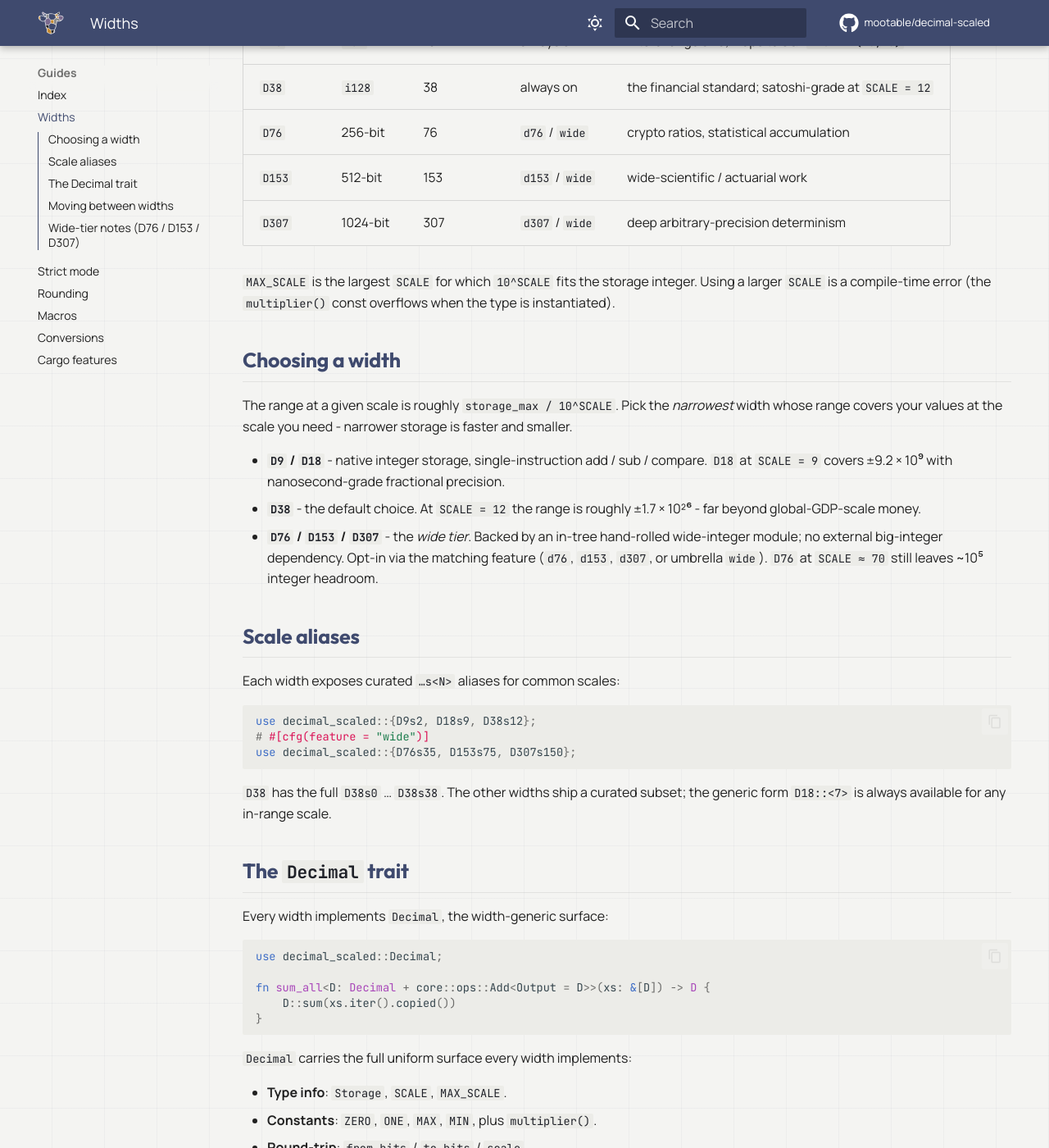
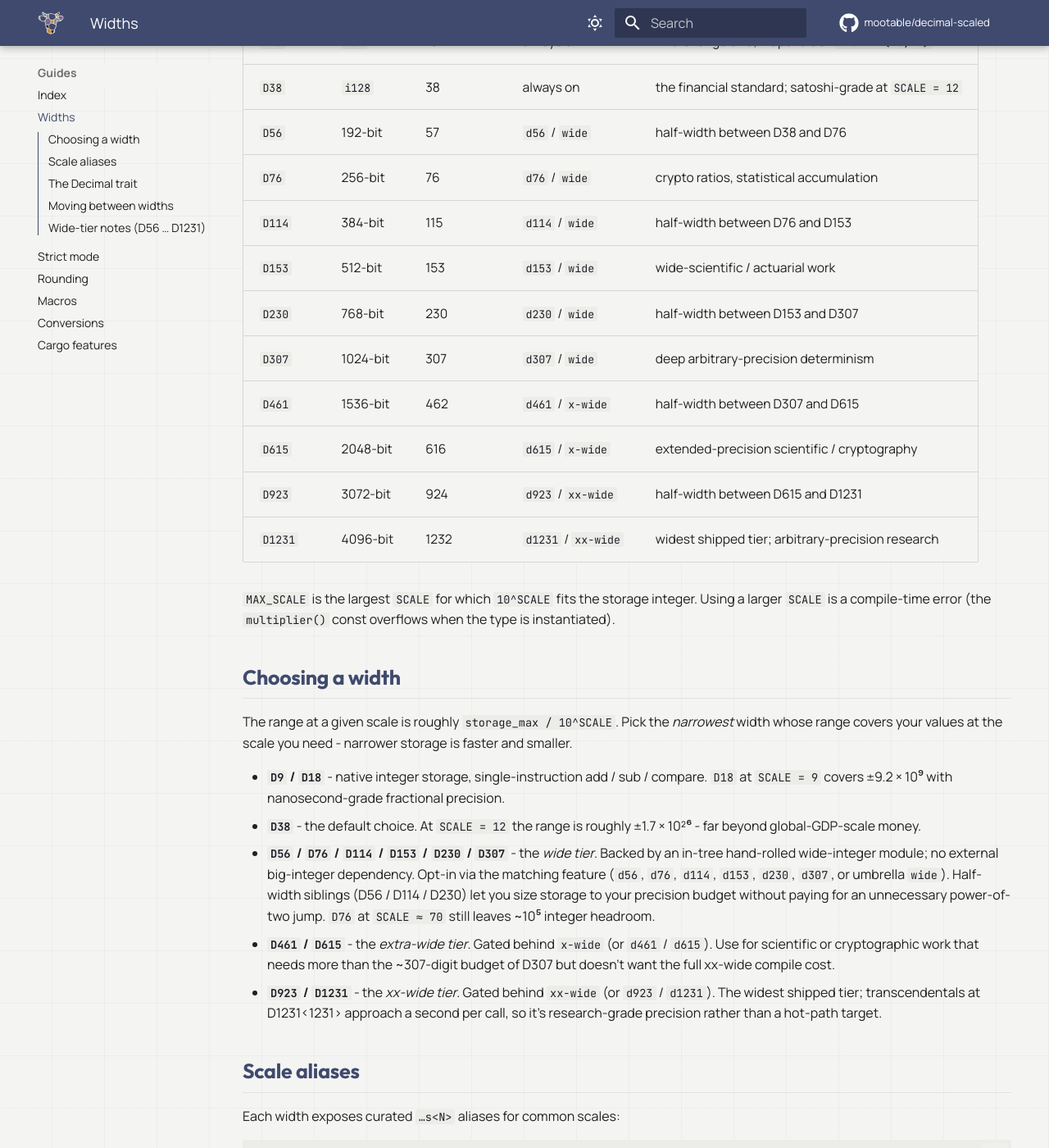
Before and after one commit to mootable/decimal-scaled, an MkDocs documentation site: the page built from docs/widths.md, in a window 1280 px wide and 1400 px high, scrolled down 416 px. Shown: the whole window at 82% size. Built offline with MkDocs 1.6.1 and Material for MkDocs 9.7.7, drawn with Linux system fonts in a browser that asks for light colours; comment, search, counter and statistics services are not loaded; some of the changed text lies outside the part shown.

Commit message:
docs: catalogue new tiers in docs/widths.md and docs/benchmarks.md
- widths.md: full table now lists D9 through D1231 with feature gate
  and typical use; per-tier prose mentions the wide / x-wide / xx-wide
  umbrella mapping and notes the half-width siblings exist so users
  can size storage to their precision budget without paying for an
  unnecessary power-of-two jump.
- benchmarks.md: storage-tier-and-algorithm-of-record table and the
  strict transcendental work-integer table both cover every shipped
  tier. The arithmetic and strict-transcendental measurement tables
  still need a sweep refresh — that comes after the full_matrix +
  library_comparison runs finish.

````diff
--- a/docs/widths.md
+++ b/docs/widths.md
@@ -1,18 +1,25 @@
 # The width family
 
-`decimal-scaled` ships six storage widths. They all have the same API
-shape - the same methods, the same const generic `SCALE`, the same
+`decimal-scaled` ships thirteen storage widths. They all have the same
+API shape - the same methods, the same const generic `SCALE`, the same
 `Decimal` trait impl - and differ only in the size of the backing
 integer, which sets the range and the maximum usable scale.
 
 | Type | Storage | `MAX_SCALE` | Feature gate | Typical use |
 |---|---|---|---|---|
-| `D9`   | `i32`   | 9   | always on | embedded / register-sized ledgers |
-| `D18`   | `i64`   | 18  | always on | interchange size; maps to SQL `DECIMAL(18, s)` |
-| `D38`  | `i128`  | 38  | always on | the financial standard; satoshi-grade at `SCALE = 12` |
-| `D76`  | 256-bit | 76  | `d76` / `wide` | crypto ratios, statistical accumulation |
-| `D153`  | 512-bit | 153 | `d153` / `wide` | wide-scientific / actuarial work |
-| `D307` | 1024-bit| 307 | `d307` / `wide` | deep arbitrary-precision determinism |
+| `D9`    | `i32`     | 9    | always on        | embedded / register-sized ledgers |
+| `D18`   | `i64`     | 18   | always on        | interchange size; maps to SQL `DECIMAL(18, s)` |
+| `D38`   | `i128`    | 38   | always on        | the financial standard; satoshi-grade at `SCALE = 12` |
+| `D56`   | 192-bit   | 57   | `d56` / `wide`   | half-width between D38 and D76 |
+| `D76`   | 256-bit   | 76   | `d76` / `wide`   | crypto ratios, statistical accumulation |
+| `D114`  | 384-bit   | 115  | `d114` / `wide`  | half-width between D76 and D153 |
+| `D153`  | 512-bit   | 153  | `d153` / `wide`  | wide-scientific / actuarial work |
+| `D230`  | 768-bit   | 230  | `d230` / `wide`  | half-width between D153 and D307 |
+| `D307`  | 1024-bit  | 307  | `d307` / `wide`  | deep arbitrary-precision determinism |
+| `D461`  | 1536-bit  | 462  | `d461` / `x-wide`  | half-width between D307 and D615 |
+| `D615`  | 2048-bit  | 616  | `d615` / `x-wide`  | extended-precision scientific / cryptography |
+| `D923`  | 3072-bit  | 924  | `d923` / `xx-wide` | half-width between D615 and D1231 |
+| `D1231` | 4096-bit  | 1232 | `d1231` / `xx-wide`| widest shipped tier; arbitrary-precision research |
 
 `MAX_SCALE` is the largest `SCALE` for which `10^SCALE` fits the storage
 integer. Using a larger `SCALE` is a compile-time error (the
@@ -29,10 +36,21 @@ narrower storage is faster and smaller.
   nanosecond-grade fractional precision.
 - **`D38`** - the default choice. At `SCALE = 12` the range is roughly
   ±1.7 × 10²⁶ - far beyond global-GDP-scale money.
-- **`D76` / `D153` / `D307`** - the *wide tier*. Backed by an in-tree
-  hand-rolled wide-integer module; no external big-integer dependency.
-  Opt-in via the matching feature (`d76`, `d153`, `d307`, or umbrella
-  `wide`). `D76` at `SCALE ≈ 70` still leaves ~10⁵ integer headroom.
+- **`D56` / `D76` / `D114` / `D153` / `D230` / `D307`** - the *wide tier*.
+  Backed by an in-tree hand-rolled wide-integer module; no external
+  big-integer dependency. Opt-in via the matching feature
+  (`d56`, `d76`, `d114`, `d153`, `d230`, `d307`, or umbrella `wide`).
+  Half-width siblings (D56 / D114 / D230) let you size storage to your
+  precision budget without paying for an unnecessary power-of-two jump.
+  `D76` at `SCALE ≈ 70` still leaves ~10⁵ integer headroom.
+- **`D461` / `D615`** - the *extra-wide tier*. Gated behind `x-wide`
+  (or `d461` / `d615`). Use for scientific or cryptographic work that
+  needs more than the ~307-digit budget of D307 but doesn't want the
+  full xx-wide compile cost.
+- **`D923` / `D1231`** - the *xx-wide tier*. Gated behind `xx-wide`
+  (or `d923` / `d1231`). The widest shipped tier; transcendentals at
+  D1231<1231> approach a second per call, so it's research-grade
+  precision rather than a hot-path target.
 
 ## Scale aliases
 
@@ -104,9 +122,11 @@ let wide:  D38s2 = small.into();              // lossless widen
 let back:  D18s2  = wide.try_into().unwrap();  // fallible narrow
 ```
 
-## Wide-tier notes (`D76` / `D153` / `D307`)
+## Wide-tier notes (`D56` … `D1231`)
 
-- Enable per width (`d76`, `d153`, `d307`) or all at once (`wide`).
+- Enable per width (`d56`, `d76`, `d114`, `d153`, `d230`, `d307`,
+  `d461`, `d615`, `d923`, `d1231`) or by umbrella (`wide` for
+  D56–D230, `x-wide` adds D461–D615, `xx-wide` adds D923–D1231).
 - Storage is the in-tree hand-rolled wide-integer module
   (`crate::wide_int`); there is no external big-integer dependency. The
   wide-int type never appears in your code - you work through
````
Also changed, not shown: docs/benchmarks.md (+17 -3 lines).
